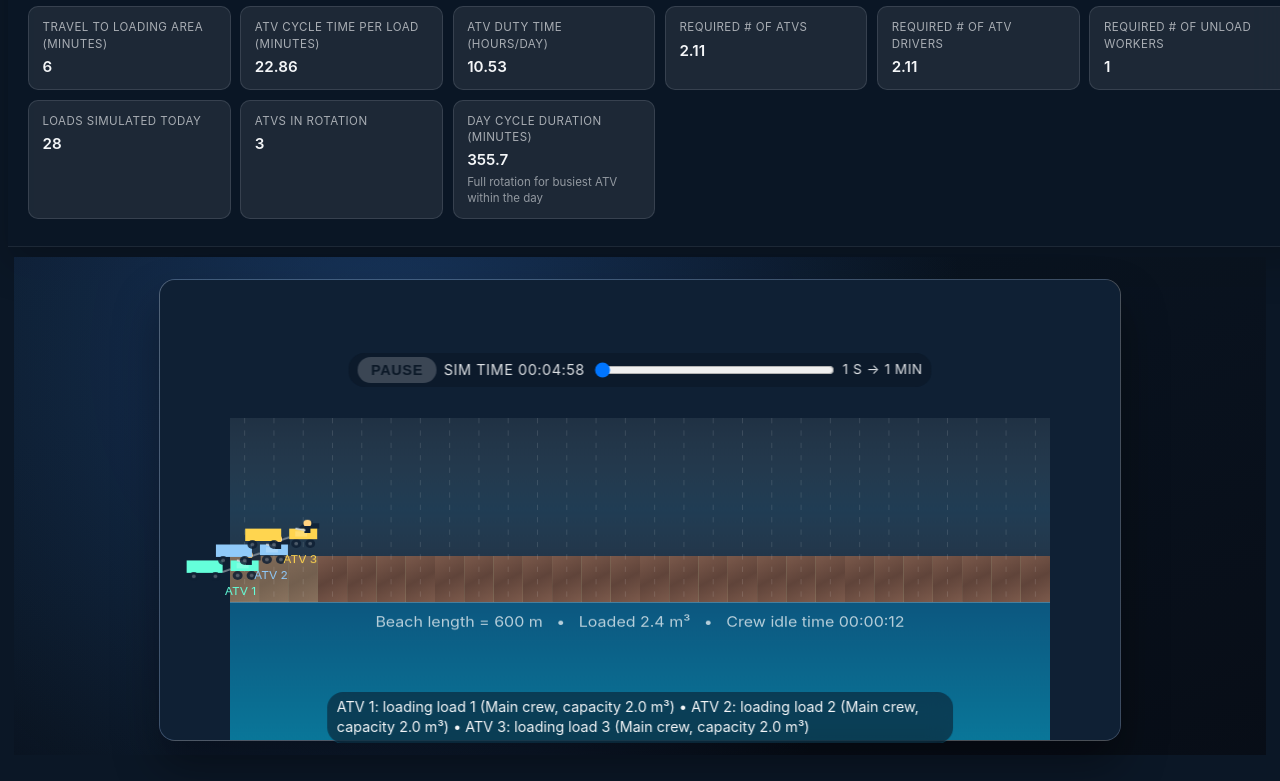
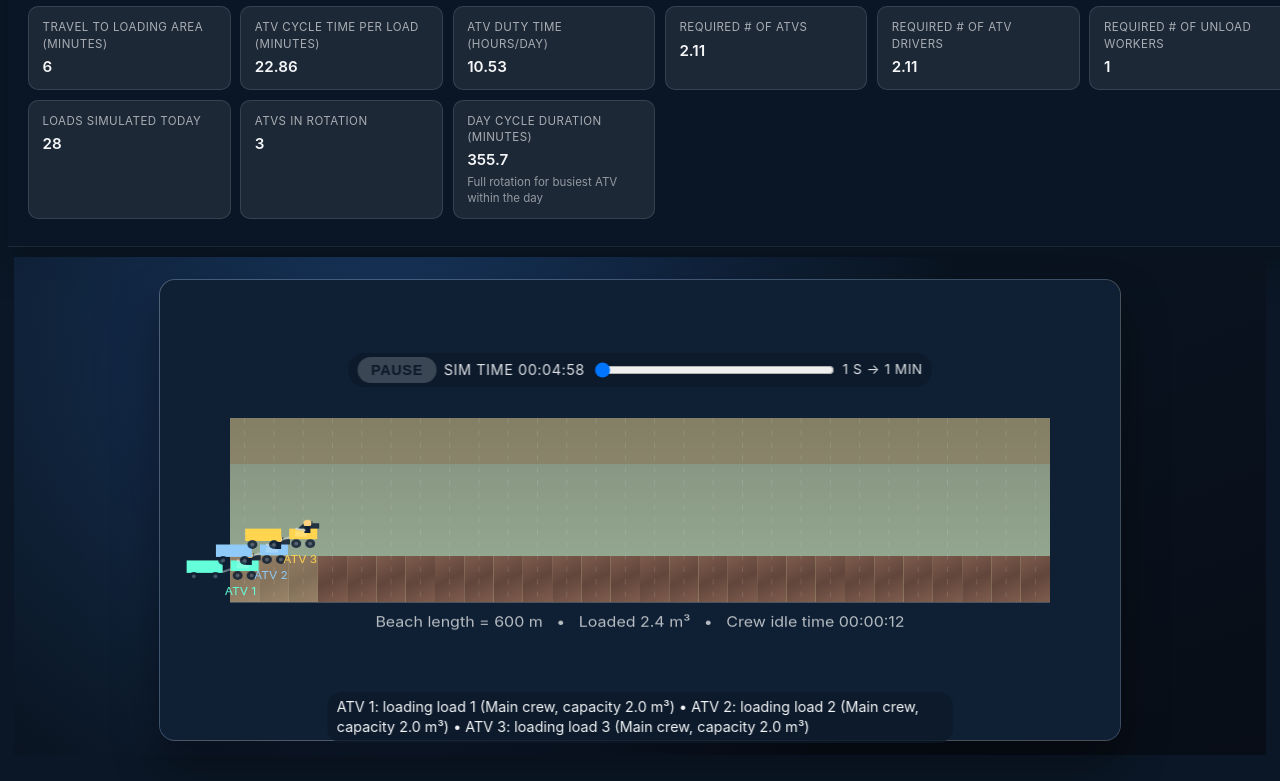
Before and after one commit to alexmalison/hmb-sargassum-beach-cleaning-viz, a website built with Vite: page index.html in a window 1280 px wide. Shown: the part 541-1322 px from the top of the page. Built offline with nearby package versions, Linux system fonts and the light colour scheme.

Commit message:
Render ocean above beach and reveal sand beneath sargassum

```diff
--- a/src/main.js
+++ b/src/main.js
@@ -756,7 +756,8 @@ function createAnimator(canvas, timeLabel, detailsLabel) {
   let lastIdleLabel = 'Crew idle time 00:00:00';
 
   const beachTop = height * 0.3;
-  const beachBottom = height * 0.7;
+  const coastalHeight = height * 0.4;
+  const beachBottom = beachTop + coastalHeight;
 
   function notifyStateChange() {
     const snapshot = { paused: isPaused(), manuallyPaused, autoPaused };
@@ -944,19 +945,20 @@ function createAnimator(canvas, timeLabel, detailsLabel) {
     ctx.fillStyle = '#0f2034';
     ctx.fillRect(0, 0, width, height);
 
-    const grad = ctx.createLinearGradient(0, beachTop, 0, beachBottom);
-    grad.addColorStop(0, 'rgba(230, 254, 255, 0.08)');
-    grad.addColorStop(0.5, 'rgba(110, 192, 230, 0.18)');
-    grad.addColorStop(1, 'rgba(255, 255, 255, 0.05)');
+    const oceanHeight = height - beachBottom;
+    if (oceanHeight > 0) {
+      const oceanGrad = ctx.createLinearGradient(0, beachBottom - oceanHeight, 0, beachBottom);
+      oceanGrad.addColorStop(0, 'rgba(12, 97, 141, 0.85)');
+      oceanGrad.addColorStop(1, 'rgba(9, 128, 164, 0.9)');
+      ctx.fillStyle = oceanGrad;
+      ctx.fillRect(padding, beachBottom - oceanHeight, width - padding * 2, oceanHeight);
+    }
 
-    ctx.fillStyle = grad;
+    const sandGrad = ctx.createLinearGradient(0, beachTop, 0, beachBottom);
+    sandGrad.addColorStop(0, 'rgba(194, 178, 128, 0.65)');
+    sandGrad.addColorStop(1, 'rgba(214, 198, 148, 0.7)');
+    ctx.fillStyle = sandGrad;
     ctx.fillRect(padding, beachTop, width - padding * 2, beachBottom - beachTop);
-
-    const oceanGrad = ctx.createLinearGradient(0, beachBottom, 0, height);
-    oceanGrad.addColorStop(0, 'rgba(12, 97, 141, 0.85)');
-    oceanGrad.addColorStop(1, 'rgba(9, 128, 164, 0.9)');
-    ctx.fillStyle = oceanGrad;
-    ctx.fillRect(padding, beachBottom, width - padding * 2, height - beachBottom);
 
     ctx.strokeStyle = 'rgba(255, 255, 255, 0.25)';
     ctx.lineWidth = 2;
```
Also changed, not shown: dist/assets/index-D1E3CkOz.js (added), dist/index.html.
